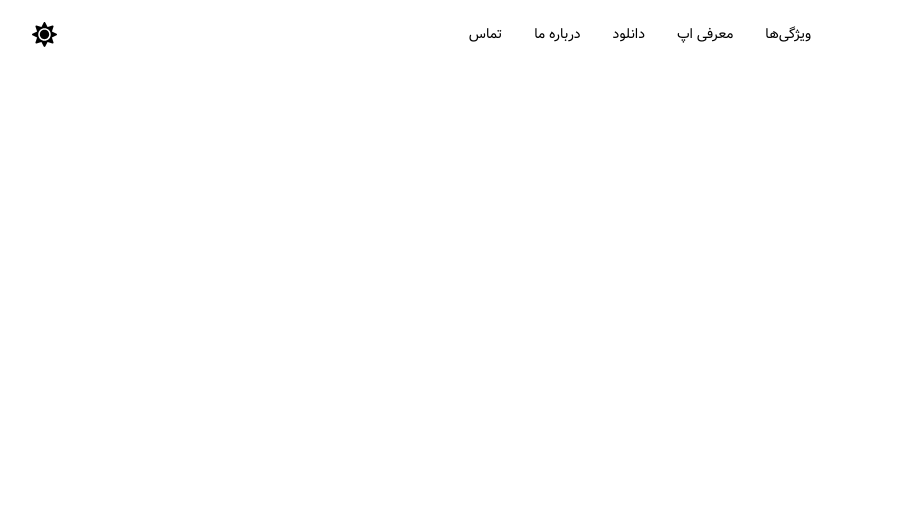
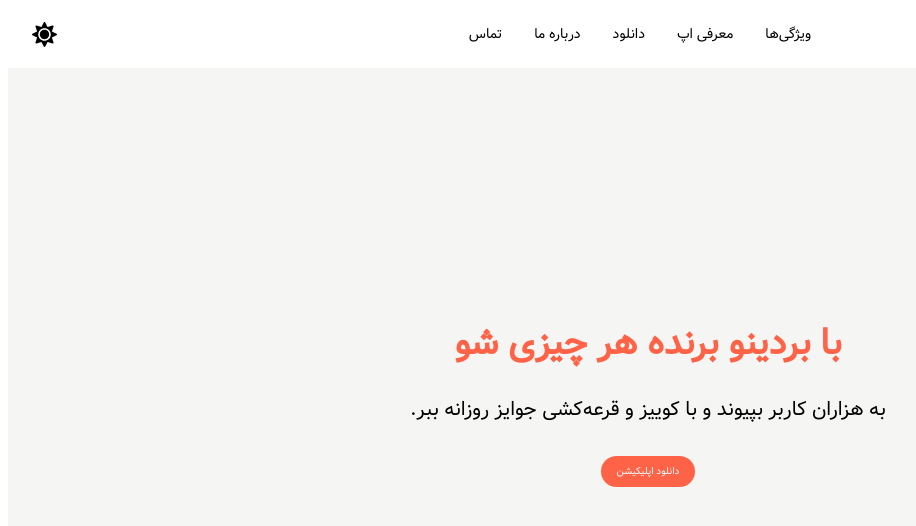
Before and after one commit to buordino/buordino, a React (Vite) app: page / in a window 1280 px wide. Shown: the top 526 px of the page, without its empty margins (136-1052 px from the left). Built offline with nearby package versions, Linux system fonts and the light colour scheme.

Commit message:
add main title section

```diff
--- a/src/App.tsx
+++ b/src/App.tsx
@@ -2,7 +2,10 @@
 
 const App = () => {
   return (
-    <AppLayout />
+    <div>
+      <AppLayout />
+    </div>
+
   )
 }
 
--- /dev/null
+++ b/src/ui/DownloadButton.tsx
@@ -0,0 +1,19 @@
+interface DownloadButtonPropsType {
+  size?: "small" | "large";
+  text: string;
+  href: string;
+}
+const DownloadButton = ({ href, text, size }: DownloadButtonPropsType) => {
+  return (
+    <a
+      href={href}
+      className={`inline-block transition-all duration-300 hover:shadow-lg hover:scale-105 hover:shadow-[#FF6347] bg-[#FF6347] ${
+        size === "small" && "text-[10px]"
+      } text-white rounded-2xl py-2 px-4`}
+    >
+      {text}
+    </a>
+  );
+};
+
+export default DownloadButton;
--- a/src/ui/HeaderNavigation.tsx
+++ b/src/ui/HeaderNavigation.tsx
@@ -18,7 +18,7 @@
         {HeaderNavigationItems.map((item, index) => (
           <li
             key={index}
-            className="transition-all duration-200 hover:text-[#FF6347]"
+            className="transition-all duration-300 hover:text-[#FF6347]"
           >
             <a href={item.href}>
               <span>{item.text}</span>
--- a/src/ui/Main.tsx
+++ b/src/ui/Main.tsx
@@ -1,8 +1,11 @@
+import MainTitle from "./MainTitle";
 
 const Main = () => {
   return (
-    <main className="grow">Main</main>
-  )
-}
+    <main className="grow overflow-auto">
+      <MainTitle />
+    </main>
+  );
+};
 
-export default Main
+export default Main;
--- /dev/null
+++ b/src/ui/MainTitle.tsx
@@ -0,0 +1,19 @@
+import DownloadButton from "./DownloadButton";
+
+const MainTitle = () => {
+  return (
+    <section>
+      <div className="bg-stone-100 text-center space-y-[2rem] py-[16rem] px-4">
+        <h1 className="text-[#FF6347] font-bold text-2xl sm:text-4xl ">
+          با بردینو برنده هر چیزی شو
+        </h1>
+        <p className="text-sm sm:text-xl">
+          به هزاران کاربر بپیوند و با کوییز و قرعه‌کشی جوایز روزانه ببر.
+        </p>
+        <DownloadButton text="دانلود اپلیکیشن" size="small" href="#" />
+      </div>
+    </section>
+  );
+}
+
+export default MainTitle
```
